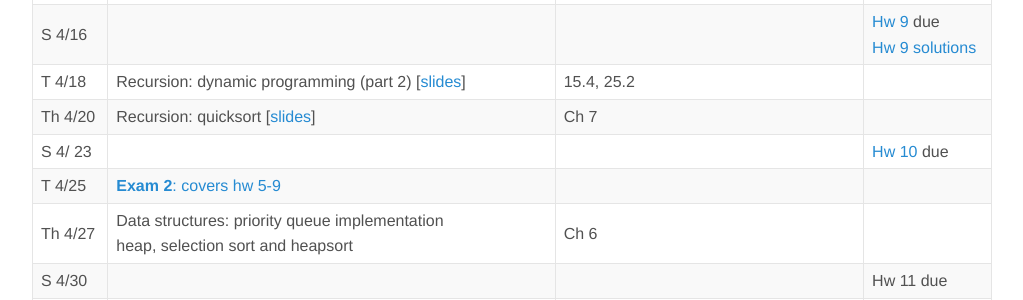
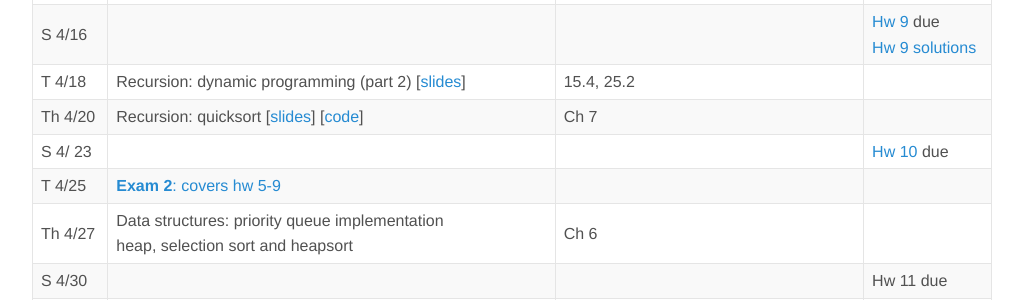
Before and after one commit to jnylam/jnylam.github.io, a Jekyll site: the page built from _courses/146-s17/index.md, in a window 1280 px wide and 900 px high, scrolled down 1961 px. Shown: the part 152-452 px from the top of the window, without its empty margins (128-1151 px from the left). Built offline with Jekyll 4.4.1, drawn with Linux system fonts in a browser that asks for light colours.

```diff
--- a/_courses/146-s17/index.md
+++ b/_courses/146-s17/index.md
@@ -45,7 +45,7 @@
 Th 4/13 | Recursion: dynamic programming (part 1) [[slides](dp1.pdf)] | 15.1, 15.3<br>[Automatic memoization in Java](//dzone.com/articles/java-8-automatic-memoization)<br>[Memoization with decorators in Python](//www.python-course.eu/python3_memoization.php)
 S 4/16 | | | [Hw 9](homework09.html) due<br>[Hw 9 solutions](hw09.pdf)
 T 4/18 | Recursion: dynamic programming (part 2) [[slides](dp2.pdf)] | 15.4, 25.2
-Th 4/20 | Recursion: quicksort [[slides](quicksort.pdf)] | Ch 7
+Th 4/20 | Recursion: quicksort [[slides](quicksort.pdf)] [[code](//github.com/jnylam/SJSU-cs146-s17/blob/master/09_Quicksort/src/cc/jennylam/cs146/Quicksort.java)] | Ch 7
 S 4/ 23 | | | [Hw 10](homework10.html) due
 T 4/25 | [__Exam 2__: covers hw 5-9](#exam-2-topics)
 Th 4/27 | Data structures: priority queue implementation<br>heap, selection sort and heapsort | Ch 6
```
